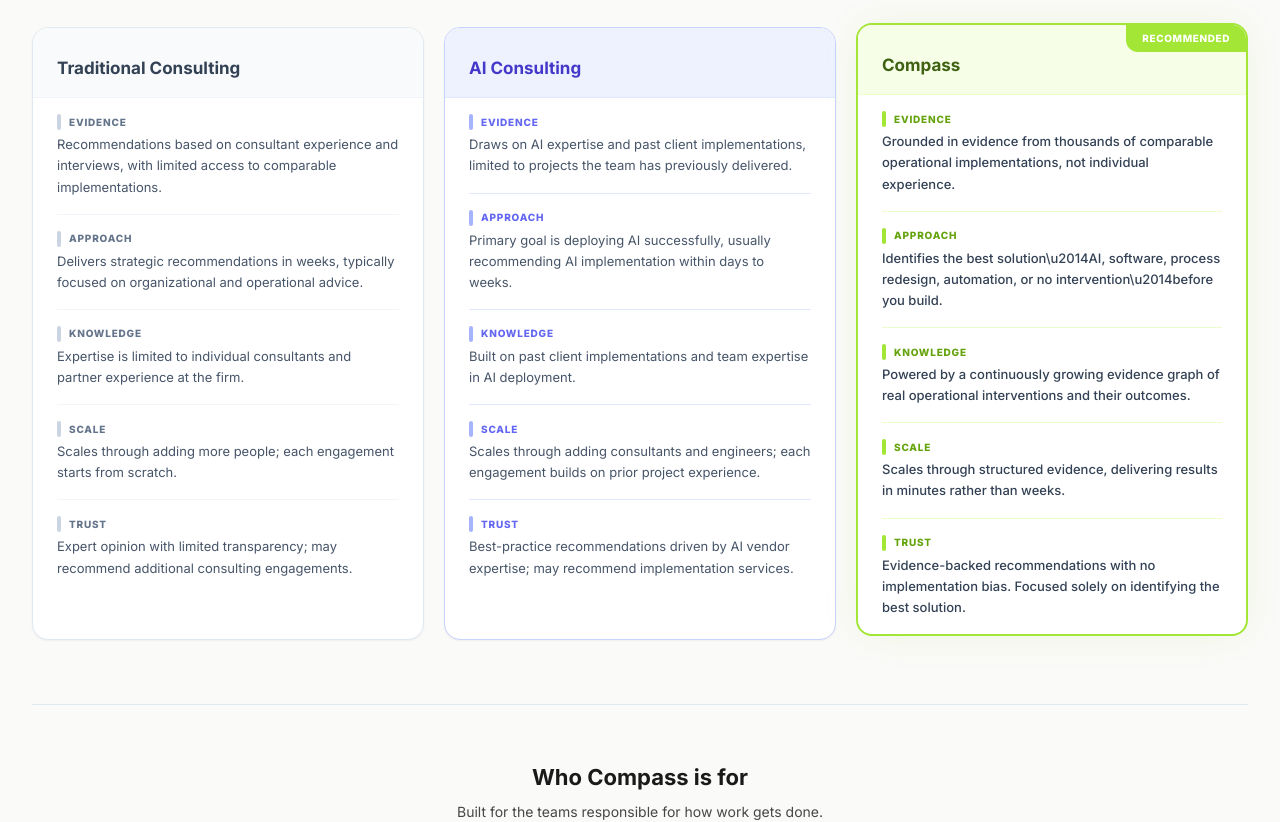
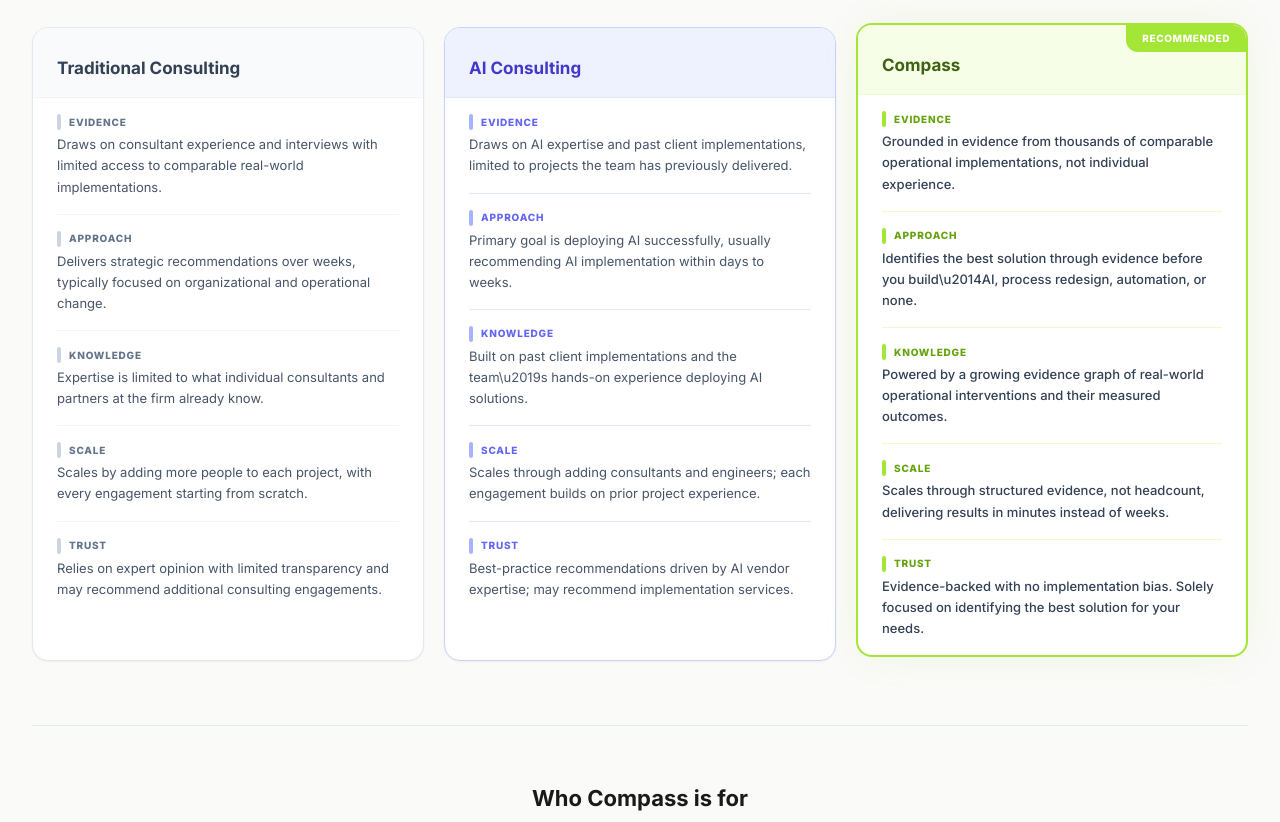
Before and after one commit to smithar106/Compass-Web, a Next.js app: page / in a window 1280 px wide. Shown: the part 1320-2142 px from the top of the page. Built offline with nearby package versions, Linux system fonts and the light colour scheme.

Commit message:
Homepage: balanced card text across 3 columns, add Legal & Compliance 8th department card

```diff
--- a/src/app/page.tsx
+++ b/src/app/page.tsx
@@ -216,7 +216,7 @@
                     <p className="text-[10px] font-extrabold uppercase tracking-[0.08em] text-slate-500">Evidence</p>
                   </div>
                   <p className="text-[13px] text-slate-600 leading-relaxed">
-                    Recommendations based on consultant experience and interviews, with limited access to comparable implementations.
+                    Draws on consultant experience and interviews with limited access to comparable real-world implementations.
                   </p>
                 </div>
                 <div className="border-t border-slate-100 pt-4">
@@ -225,7 +225,7 @@
                     <p className="text-[10px] font-extrabold uppercase tracking-[0.08em] text-slate-500">Approach</p>
                   </div>
                   <p className="text-[13px] text-slate-600 leading-relaxed">
-                    Delivers strategic recommendations in weeks, typically focused on organizational and operational advice.
+                    Delivers strategic recommendations over weeks, typically focused on organizational and operational change.
                   </p>
                 </div>
                 <div className="border-t border-slate-100 pt-4">
@@ -234,7 +234,7 @@
                     <p className="text-[10px] font-extrabold uppercase tracking-[0.08em] text-slate-500">Knowledge</p>
                   </div>
                   <p className="text-[13px] text-slate-600 leading-relaxed">
-                    Expertise is limited to individual consultants and partner experience at the firm.
+                    Expertise is limited to what individual consultants and partners at the firm already know.
                   </p>
                 </div>
                 <div className="border-t border-slate-100 pt-4">
@@ -243,7 +243,7 @@
                     <p className="text-[10px] font-extrabold uppercase tracking-[0.08em] text-slate-500">Scale</p>
                   </div>
                   <p className="text-[13px] text-slate-600 leading-relaxed">
-                    Scales through adding more people; each engagement starts from scratch.
+                    Scales by adding more people to each project, with every engagement starting from scratch.
                   </p>
                 </div>
                 <div className="border-t border-slate-100 pt-4">
@@ -252,7 +252,7 @@
                     <p className="text-[10px] font-extrabold uppercase tracking-[0.08em] text-slate-500">Trust</p>
                   </div>
                   <p className="text-[13px] text-slate-600 leading-relaxed">
-                    Expert opinion with limited transparency; may recommend additional consulting engagements.
+                    Relies on expert opinion with limited transparency and may recommend additional consulting engagements.
                   </p>
                 </div>
               </div>
@@ -288,7 +288,7 @@
                     <p className="text-[10px] font-extrabold uppercase tracking-[0.08em] text-indigo-500">Knowledge</p>
                   </div>
                   <p className="text-[13px] text-slate-600 leading-relaxed">
-                    Built on past client implementations and team expertise in AI deployment.
+                    Built on past client implementations and the team\u2019s hands-on experience deploying AI solutions.
                   </p>
                 </div>
                 <div className="border-t border-indigo-100 pt-4">
@@ -338,7 +338,7 @@
                     <p className="text-[10px] font-extrabold uppercase tracking-[0.08em] text-lime-600">Approach</p>
                   </div>
                   <p className="text-[13px] text-slate-700 leading-relaxed font-[500]">
-                    Identifies the best solution\u2014AI, software, process redesign, automation, or no intervention\u2014before you build.
+                    Identifies the best solution through evidence before you build\u2014AI, process redesign, automation, or none.
                   </p>
                 </div>
                 <div className="border-t border-lime-100 pt-4">
@@ -347,7 +347,7 @@
                     <p className="text-[10px] font-extrabold uppercase tracking-[0.08em] text-lime-600">Knowledge</p>
                   </div>
                   <p className="text-[13px] text-slate-700 leading-relaxed font-[500]">
-                    Powered by a continuously growing evidence graph of real operational interventions and their outcomes.
+                    Powered by a growing evidence graph of real-world operational interventions and their measured outcomes.
                   </p>
                 </div>
                 <div className="border-t border-lime-100 pt-4">
@@ -356,7 +356,7 @@
                     <p className="text-[10px] font-extrabold uppercase tracking-[0.08em] text-lime-600">Scale</p>
                   </div>
                   <p className="text-[13px] text-slate-700 leading-relaxed font-[500]">
-                    Scales through structured evidence, delivering results in minutes rather than weeks.
+                    Scales through structured evidence, not headcount, delivering results in minutes instead of weeks.
                   </p>
                 </div>
                 <div className="border-t border-lime-100 pt-4">
@@ -365,7 +365,7 @@
                     <p className="text-[10px] font-extrabold uppercase tracking-[0.08em] text-lime-600">Trust</p>
                   </div>
                   <p className="text-[13px] text-slate-700 leading-relaxed font-[500]">
-                    Evidence-backed recommendations with no implementation bias. Focused solely on identifying the best solution.
+                    Evidence-backed with no implementation bias. Solely focused on identifying the best solution for your needs.
                   </p>
                 </div>
               </div>
@@ -387,6 +387,7 @@
                 { name: "HR", icon: "\uD83D\uDC65" },
                 { name: "IT", icon: "\uD83D\uDCBB" },
                 { name: "Supply Chain", icon: "\uD83D\uDCE6" },
+                { name: "Legal & Compliance", icon: "\u2696\uFE0F" },
               ].map((dept) => (
                 <div key={dept.name} className="border-2 border-slate-100 rounded-xl p-4 bg-white shadow-sm text-center hover:border-slate-200 transition-colors cursor-default">
                   <div className="text-2xl mb-1.5">{dept.icon}</div>
```
